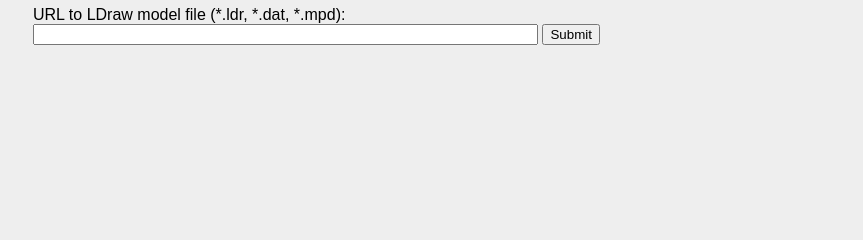
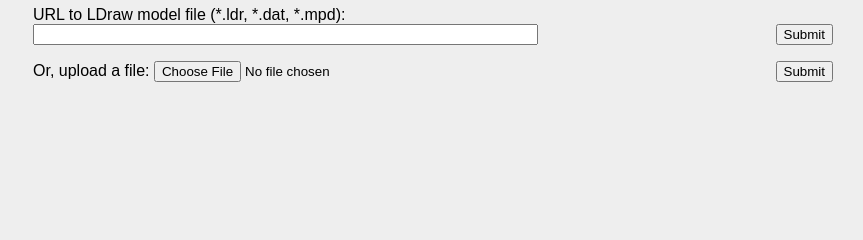
Before and after one commit to gongfuPanada/LDrawWeb, a Flask app: template server/templates/view.html in a window 1280 px wide. Shown: the part 150-390 px from the top of the page, without its empty margins (417-1280 px from the left). Run offline with Flask 2, Linux system fonts and the light colour scheme; the template is opened without the code that fills it, so the values that code supplies are empty.

Commit message:
add file upload

```diff
--- a/server/ldrawweb/app.py
+++ b/server/ldrawweb/app.py
@@ -50,16 +50,21 @@
     raise NotImplemented
 
 
-@app.route('/view')
+@app.route('/view', methods=['GET', 'POST'])
 def view():
     data = {}
-    if 'uri' in request.args:
-        uri = request.args.get('uri')
-        if uri.startswith('http://') or uri.startswith('https://'):
-            data['model'] = requests.get(uri).content.decode('utf-8', 'IGNORE')
-        data['uri'] = request.args.get('uri')
+    if 'file' in request.files:
+        f = request.files['file']
+        data['model'] = f.read()
+        f.close()
     else:
-        raise NotImplemented
+        if 'uri' in request.args:
+            uri = request.args.get('uri')
+            if uri.startswith('http://') or uri.startswith('https://'):
+                data['model'] = requests.get(uri).content.decode('utf-8', 'IGNORE')
+                data['uri'] = request.args.get('uri')
+        else:
+            raise NotImplemented
     response = make_response(render_template('view.html', **data))
     response.headers['Access-Control-Allow-Origin'] = '*'
     return response
--- /dev/null
+++ b/server/static/scripts/pubspec.yaml
@@ -0,0 +1,3 @@
+name: ldrawweb
+dependencies:
+  browser:
--- a/server/templates/view.html
+++ b/server/templates/view.html
@@ -22,8 +22,10 @@
 <p>This page features a technical preview of a service I'm currently working on. You can track the development status in <a href='http://github.com/segfault87/LDrawWeb'>GitHub</a>.</p>
 <p>Your browser must support WebGL in order to see the content. <a href='http://doesmybrowsersupportwebgl.com/'>Check whether your browser supports WebGL</a>.</p>
 <p><form action='/view' method='GET'>
-URL to LDraw model file (*.ldr, *.dat, *.mpd): <input name='uri' size='60' value='{{ uri | escape }}' /> <input type='submit' />
+URL to LDraw model file (*.ldr, *.dat, *.mpd): <input name='uri' size='60' value='{{ uri | escape }}' /> <input type='submit' style='float: right;' />
 </form></p>
+<p><form action='/view' method='POST' enctype='multipart/form-data'>
+Or, upload a file: <input type='file' name='file' /><input type='submit' style='float: right;' /></form></p>
 </div>
   </body>
 </html>
```
